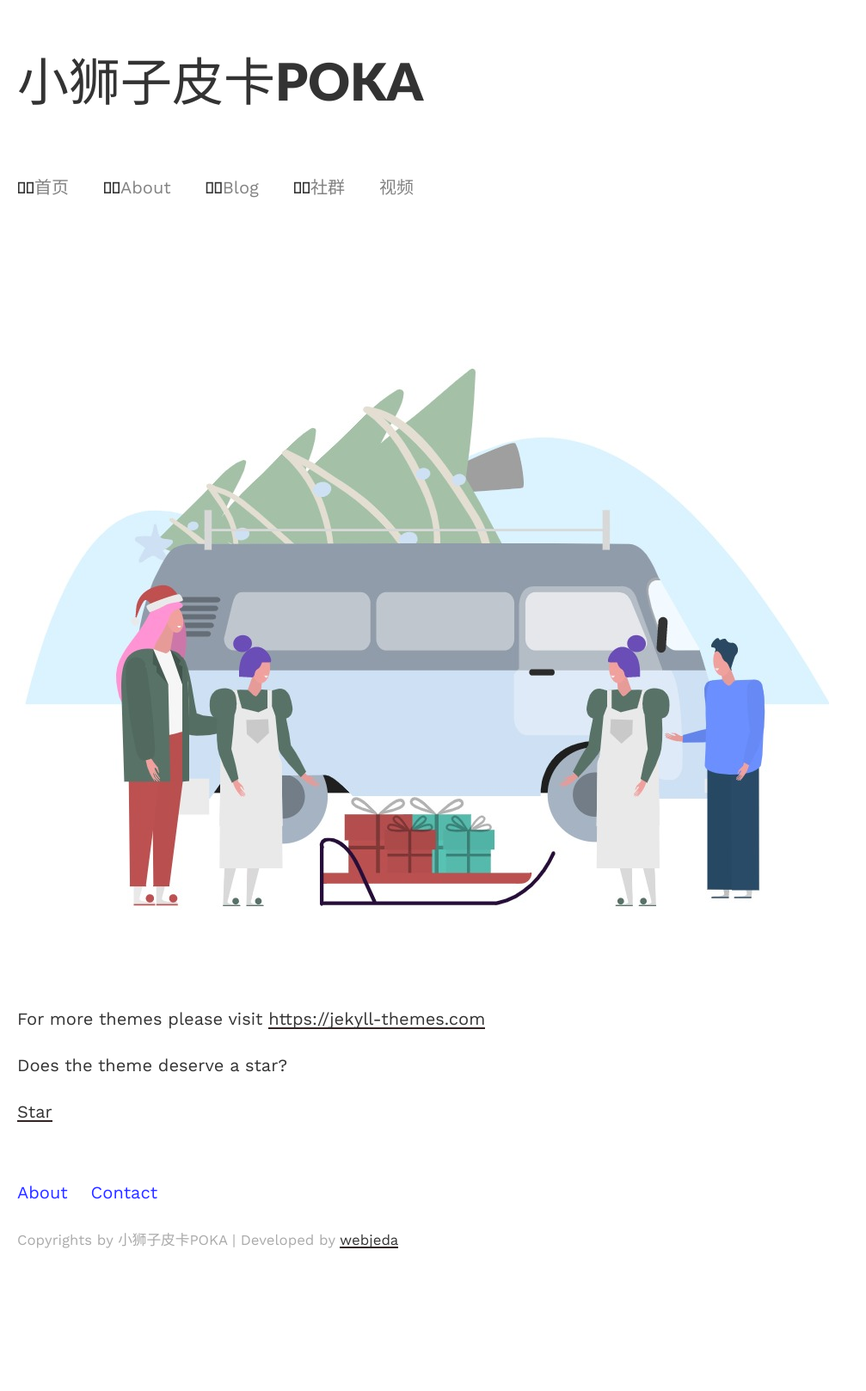
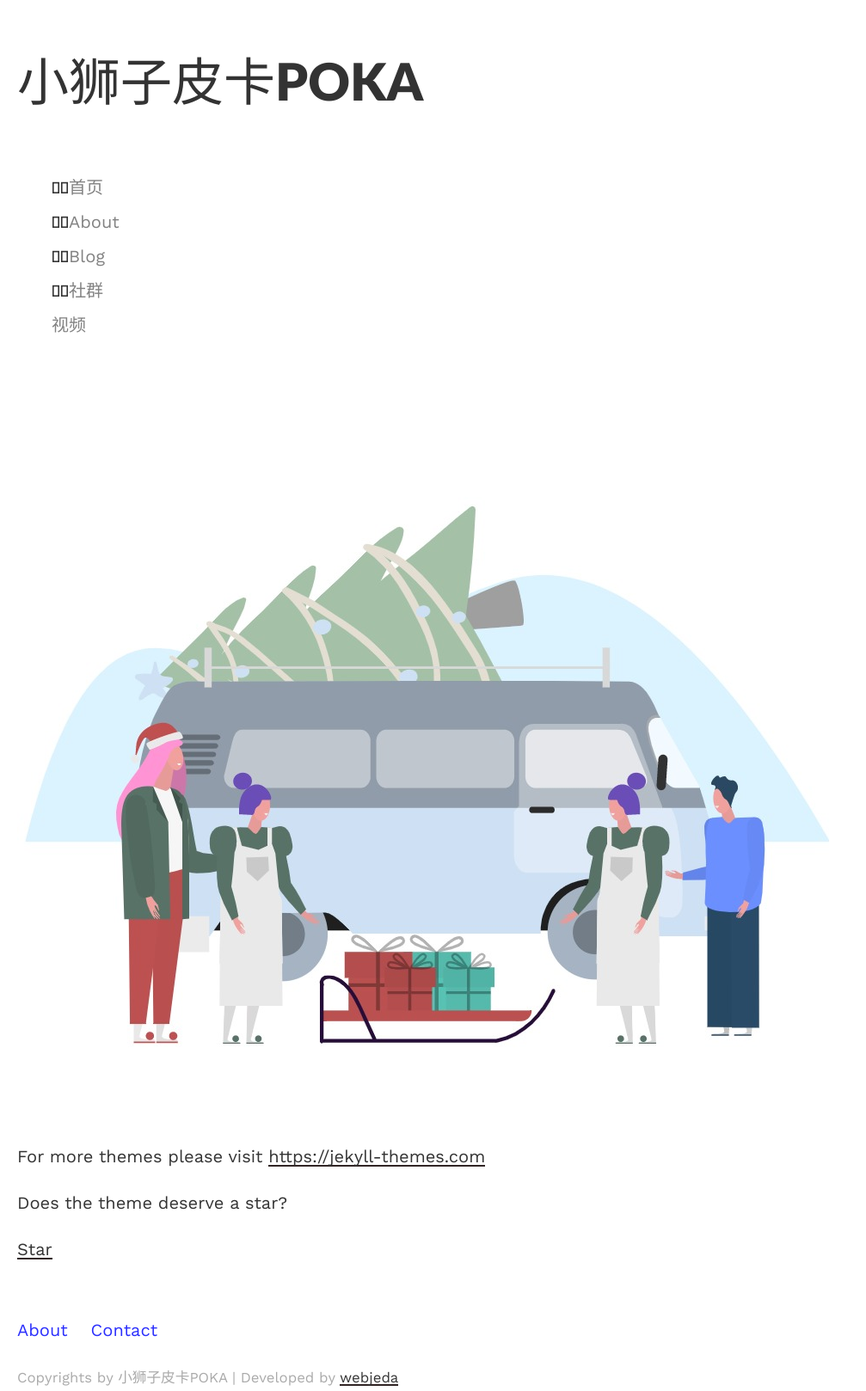
Before and after one commit to funkidsvip/kidjr.github.io, a Jekyll site: the page built from _pages/about.md, in a window 1280 px wide. Shown: the whole page at 86% size, without its empty margins (0-1007 px from the left). Built offline with Jekyll 4.4.1, drawn with Linux system fonts in a browser that asks for light colours; before the commit the page ends 1458 px from its top, so only the background shows below that.

Commit message:
Update style.scss

```diff
--- a/assets/css/_sass/style.scss
+++ b/assets/css/_sass/style.scss
@@ -241,8 +241,8 @@ footer {
 
 .nav li{
     display: block;
-    float: left;
-    margin-right: 2em;
+    float: rgiht;
+    margin-left: 2em;
     list-style-type: none;
 }
 
```
